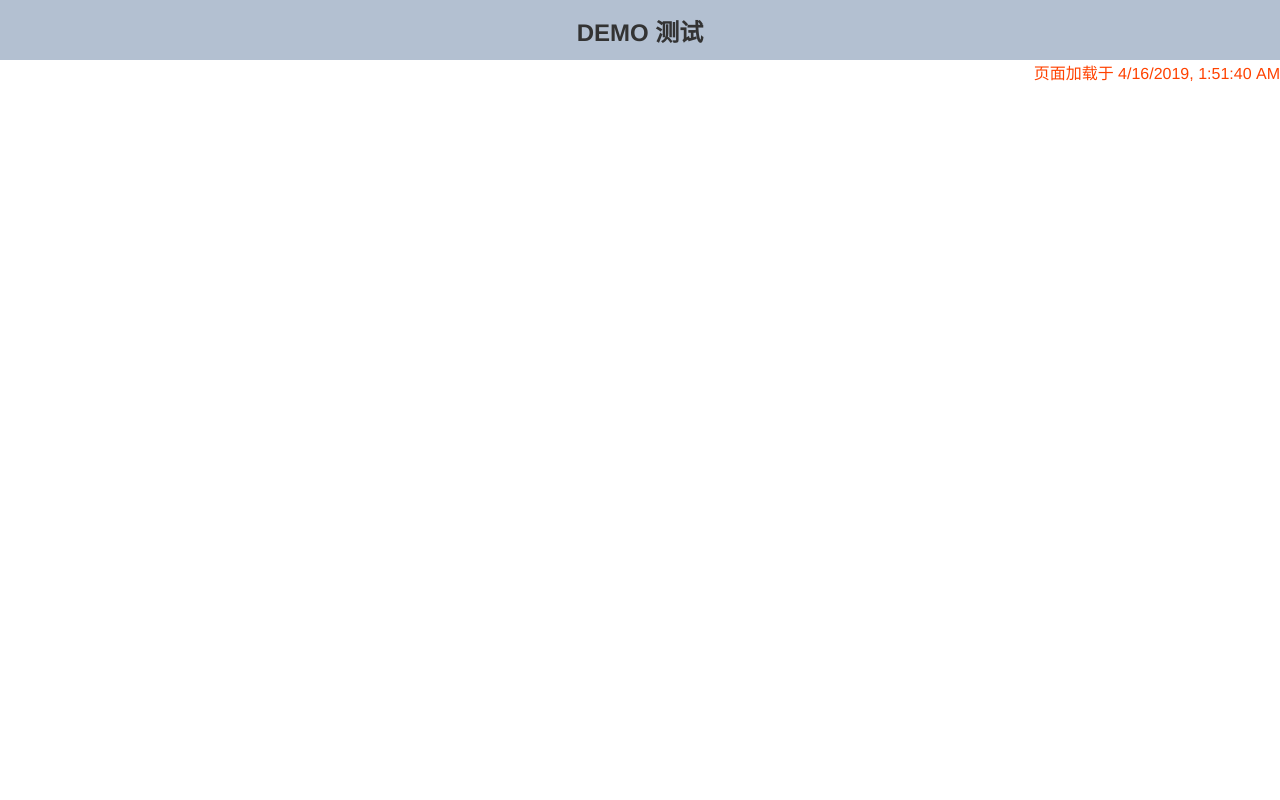
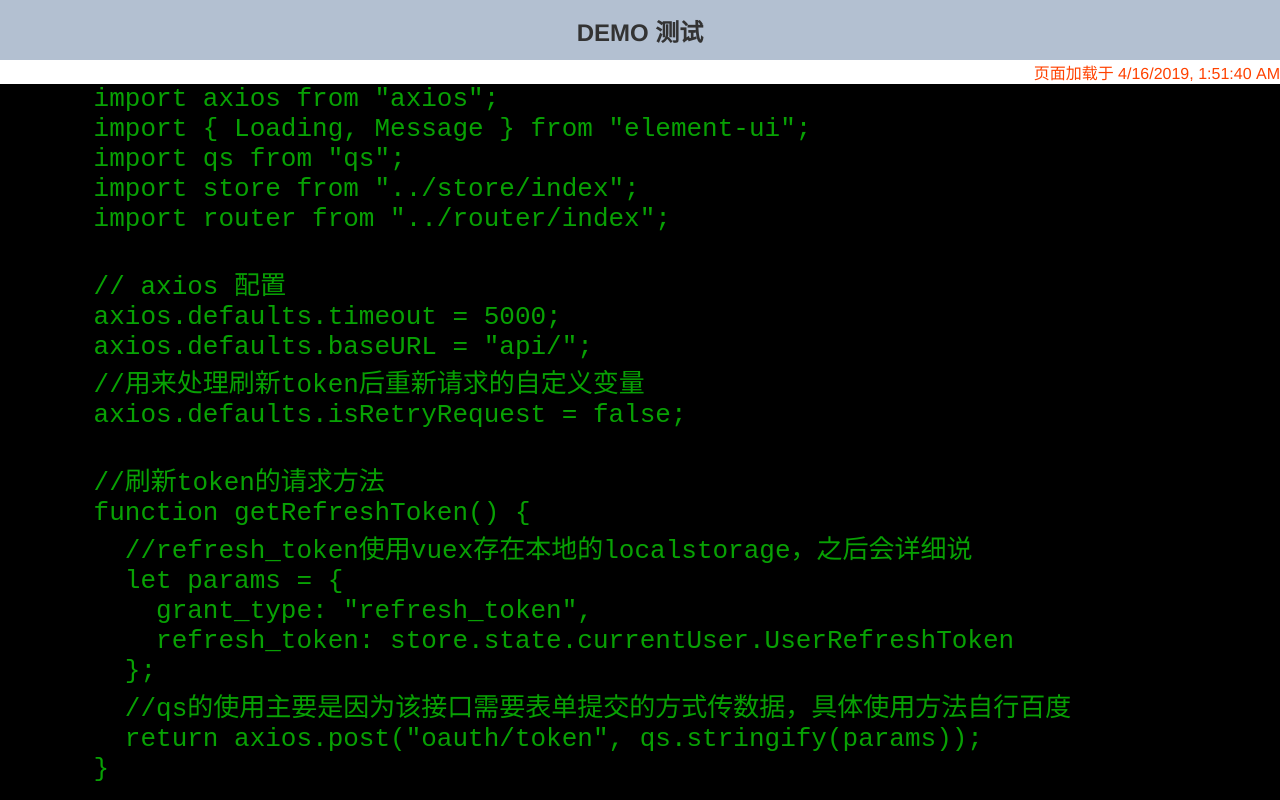
Before and after one commit to chengheai/daily-vue-demo, a Vue app: page /#/axios in a window 1280 px wide. Shown: the top 800 px of the page. Built offline with nearby package versions, Linux system fonts and the light colour scheme; sample sign-in values are in the browser's storage.

Commit message:
add axios 🌈

```diff
--- /dev/null
+++ b/src/components/Axios.vue
@@ -0,0 +1,175 @@
+<template>
+  <div>
+    <!-- <el-button type="primary" @click="change">改变颜色</el-button> -->
+    <!-- <div class="test" ref='test'>
+      <h2>1</h2>
+      <h2>2</h2>
+      <h2>3</h2>
+      <h2>4</h2>
+      <h2>5</h2>
+      <h2>6</h2>
+    </div> -->
+    <pre ref="cont">
+      import axios from "axios";
+      import { Loading, Message } from "element-ui";
+      import qs from "qs";
+      import store from "../store/index";
+      import router from "../router/index";
+
+      // axios 配置
+      axios.defaults.timeout = 5000;
+      axios.defaults.baseURL = "api/";
+      //用来处理刷新token后重新请求的自定义变量
+      axios.defaults.isRetryRequest = false;
+
+      //刷新token的请求方法
+      function getRefreshToken() {
+        //refresh_token使用vuex存在本地的localstorage，之后会详细说
+        let params = {
+          grant_type: "refresh_token",
+          refresh_token: store.state.currentUser.UserRefreshToken
+        };
+        //qs的使用主要是因为该接口需要表单提交的方式传数据，具体使用方法自行百度
+        return axios.post("oauth/token", qs.stringify(params));
+      }
+
+      // http request 拦截器
+      var loadinginstace;
+      axios.interceptors.request.use(
+        config => {
+          //获取储存在本地的token值
+          let authToken = store.state.currentUser.UserToken;
+          //这边可根据自己的需求设置headers，我司采用basic基本认证
+          if (authToken === null) {
+            authToken = window.btoa("nucleus" + ":" + "nucleus-secret");
+            config.headers.Authorization = `Basic ` + authToken;
+            config.headers["Content-Type"] = "application/x-www-form-urlencoded";
+          } else {
+            config.headers.Authorization = `Bearer ` + authToken;
+          }
+
+          //这是element-ui的效果，全页面遮罩，中间带有加载圈
+          loadinginstace = Loading.service({ fullscreen: true });
+          return config;
+        },
+        err => {
+          //这边是参考上面的链接的，具体有什么用我目前还没测到，反正加载超时不是在这边显示
+          loadinginstace.close();
+          Message.error({
+            message: "加载超时"
+          });
+          return Promise.reject(err);
+        }
+      );
+
+      // http response 拦截器
+      axios.interceptors.response.use(
+        response => {
+          //关闭遮罩层，非常重要，不然页面都不能操作了！
+          loadinginstace.close();
+          return response;
+        },
+        err => {
+          if (err.response) {
+            switch (err.response.status) {
+              case 401:
+                let config = err.config;
+                /*用vuex删除token
+                *因为刷新token的接口和登录接口一样
+                *用basic认证和表单提交的方式
+                *需要区别于普通接口调用*/
+                store.dispatch("DelToken");
+                //判断是否已经刷新过token
+                if (!config.isRetryRequest) {
+                  return getRefreshToken()
+                    .then(function(res) {
+                      let data = res.data;
+                      //用vuex重新设置基本信息
+                      store.dispatch("UserLogin", {
+                        username: store.state.currentUser.UserName,
+                        token: data.access_token,
+                        refresh_token: data.refresh_token
+                      });
+                      //修改flag
+                      config.isRetryRequest = true;
+                      //修改原请求的token
+                      let authToken = store.state.currentUser.UserToken;
+                      config.headers.Authorization = `Bearer ` + authToken;
+                      /*这边不需要baseURL是因为会重新请求url
+                      *url中已经包含baseURL的部分了
+                      *如果不修改成空字符串，会变成'api/api/xxxx'的情况*/
+                      config.baseURL = "";
+                      //重新请求
+                      return axios(config);
+                    })
+                    .catch(function() {
+                      //刷新token失败只能跳转到登录页重新登录
+                      store.dispatch("UserLogout");
+                      router.replace({
+                        path: "login",
+                        query: { redirect: router.currentRoute.fullPath }
+                      });
+                      throw err;
+                    });
+                }
+                break;
+            }
+          } else {
+            Message.error({
+              message: "加载超时"
+            });
+          }
+          loadinginstace.close();
+          return Promise.reject(err);
+        }
+      );
+
+      export default axios;
+    </pre>
+  </div>
+</template>
+
+<script>
+/* eslint-disable */
+export default {
+  name: 'axios',
+  data(){
+    return {
+      rgb: '',
+      timer: ''
+    }
+  },
+  mounted(){
+    this.timer = setInterval(this.change, 1000);
+  },
+  methods: {
+    change() {
+      console.log(this.$refs.cont);
+      this.bg3()
+      this.$refs.cont.style.color = this.rgb;
+    },
+    bg3(){
+      var r=Math.floor(Math.random()*256);
+      var g=Math.floor(Math.random()*256);
+      var b=Math.floor(Math.random()*256);
+      this.rgb = "rgb("+r+','+g+','+b+")";//所有方法的拼接都可以用ES6新特性`其他字符串{$变量名}`替换
+    }
+  },
+  beforeDestroy() {
+    clearInterval(this.timer);
+  }
+}
+</script>
+
+<style scoped>
+pre{
+  background: #000;
+  color: rgb(28, 143, 5);
+  font-size: 2em;
+}
+.test{
+  height: 100vh;
+  width: 100vw;
+  font-size: 2em;
+}
+</style>
--- a/src/components/Dashboard.vue
+++ b/src/components/Dashboard.vue
@@ -106,6 +106,11 @@
     <el-col :xs="12" :sm="6" :md="6" :lg="3" :xl="2">
       <router-link to="/draggable" tag="li">
         <el-button type="danger">Draggable</el-button>
+      </router-link>
+    </el-col>
+    <el-col :xs="12" :sm="6" :md="6" :lg="3" :xl="2">
+      <router-link to="/axios" tag="li">
+        <el-button type="warning">Axios</el-button>
       </router-link>
     </el-col>
   </div>
--- a/src/router/index.js
+++ b/src/router/index.js
@@ -22,6 +22,7 @@ import UploadFile from '@/components/UploadFile'
 import Draggable from '@/components/Draggable'
 import Table from '@/components/Table'
 import Input from '@/components/Input'
+import Axios from '@/components/Axios'
 
 Vue.use(Router)
 
@@ -137,6 +138,11 @@ export default new Router({
       component: Table
     },
     {
+      path: '/axios',
+      name: 'axios',
+      component: Axios
+    },
+    {
       path: '/emotion',
       name: 'Emotion',
       component: Emotion
```
Also changed, not shown: 9 other files (tests, documents, lock files or other folders).
